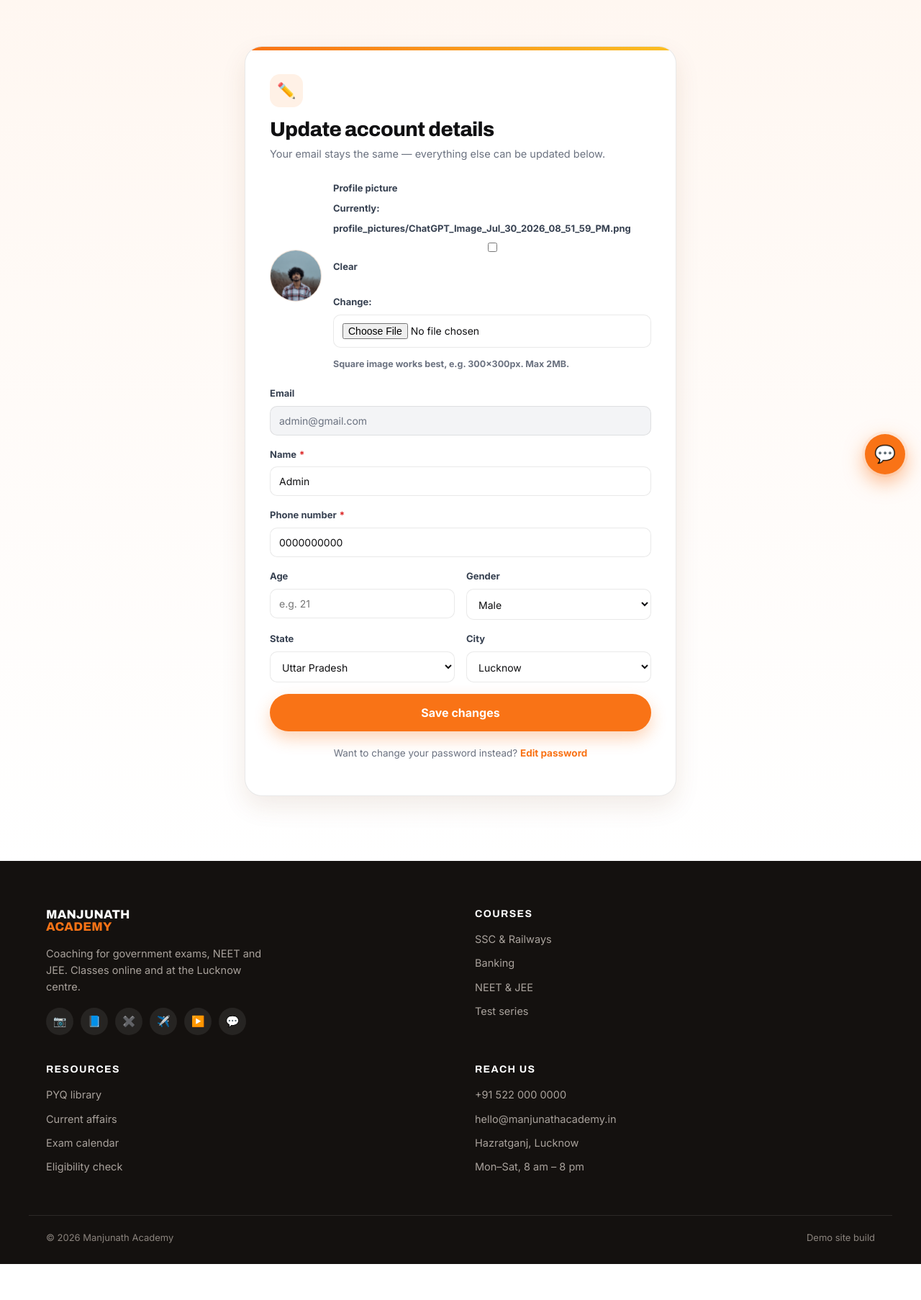
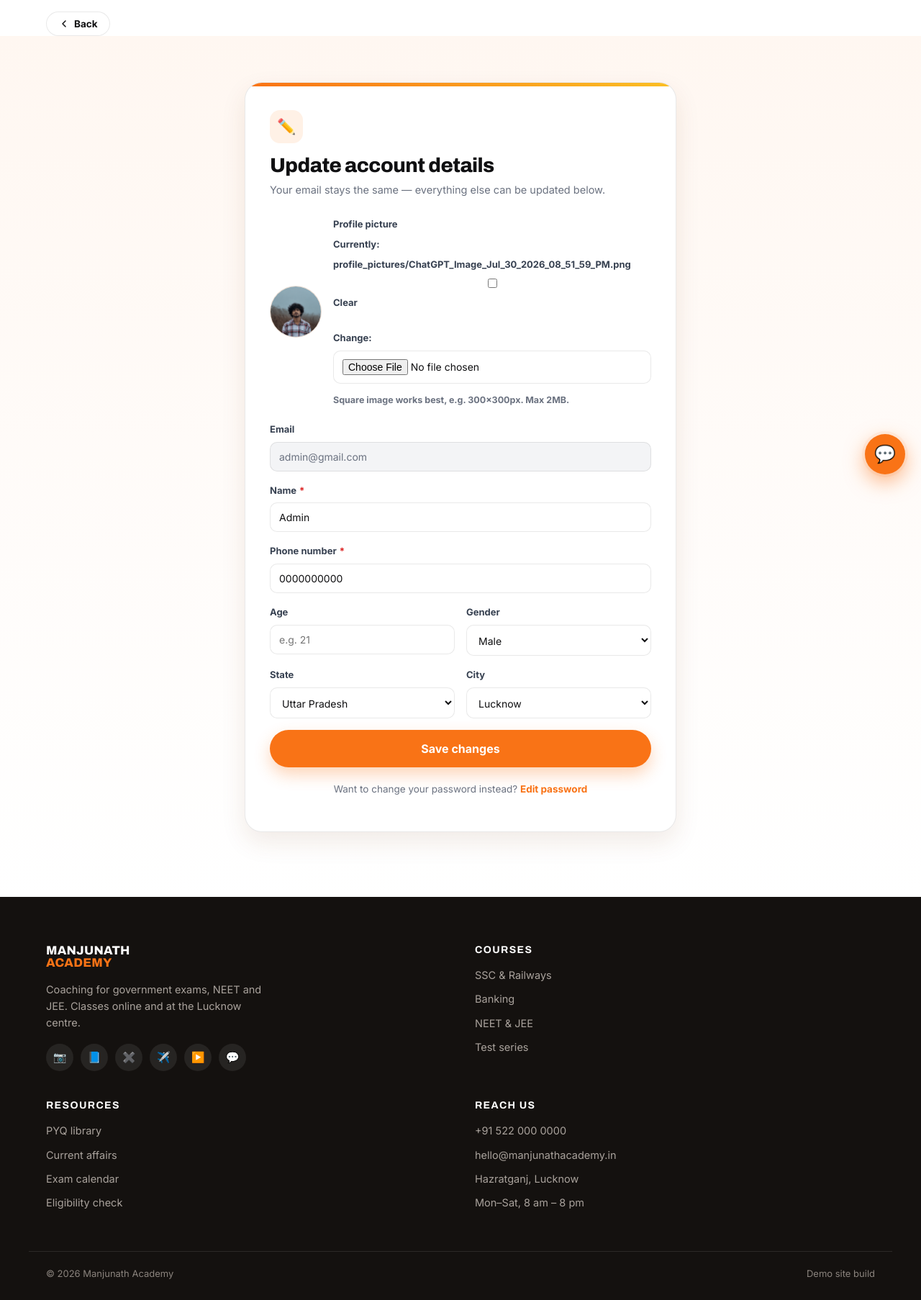
Before and after one commit to n57184322-hue/manjunathacademy, a Django app: page /account/edit/ in a window 1280 px wide. Shown: the part 119-1925 px from the top of the page at 72% size. Before the commit the page ends 1875 px from the top, so only its background shows below. Run offline with Django 5.2, Linux system fonts and the light colour scheme; a user stored in the database is signed in; data comes from the database, SQL or seed files in the repository; both versions use the stored data as it was after the commit.

Commit message:
Add a Back button on every public page except the homepage

```diff
--- a/myapp/templates/myapp/base.html
+++ b/myapp/templates/myapp/base.html
@@ -247,6 +247,14 @@ h1,h2,h3,h4{font-family:"Archivo",system-ui,sans-serif;margin:0;line-height:1.1;
 .menu-toggle[aria-expanded="true"] span:nth-child(1){transform:translateY(7px) rotate(45deg)}
 .menu-toggle[aria-expanded="true"] span:nth-child(2){opacity:0}
 .menu-toggle[aria-expanded="true"] span:nth-child(3){transform:translateY(-7px) rotate(-45deg)}
+
+.back-bar{padding:16px 0 0}
+.back-btn{
+  display:inline-flex;align-items:center;gap:6px;background:#fff;border:1px solid var(--line);
+  padding:8px 16px;border-radius:var(--r-pill);font-weight:700;font-size:13.5px;color:var(--ink);
+  cursor:pointer;transition:.15s ease;font-family:inherit;
+}
+.back-btn:hover{border-color:rgba(249,115,22,.45);color:var(--orange-deep);transform:translateX(-2px)}
 
 /* ============================================================
    SLIDING ADVERTISEMENT BANNER
@@ -1115,6 +1123,17 @@ h1,h2,h3,h4{font-family:"Archivo",system-ui,sans-serif;margin:0;line-height:1.1;
   </div>
 </header>
 
+{% if request.path != '/' %}
+<div class="back-bar">
+  <div class="wrap">
+    <button type="button" class="back-btn" id="backBtn">
+      <svg viewBox="0 0 24 24" width="16" height="16" aria-hidden="true"><path d="m15 6-6 6 6 6" fill="none" stroke="currentColor" stroke-width="2.2" stroke-linecap="round" stroke-linejoin="round"/></svg>
+      Back
+    </button>
+  </div>
+</div>
+{% endif %}
+
 {% block content %}{% endblock %}
 
 <!-- ================= FOOTER ================= -->
@@ -1175,6 +1194,19 @@ document.addEventListener('DOMContentLoaded', function () {
   if (topLoader) {
     document.querySelectorAll('a[href$="/login/"], a[href$="/signup/"]').forEach((link) => {
       link.addEventListener('click', () => topLoader.classList.add('is-active'));
+    });
+  }
+
+  /* ---------- 0a-2. Back button ---------- */
+  const backBtn = document.getElementById('backBtn');
+  if (backBtn) {
+    backBtn.addEventListener('click', () => {
+      const cameFromSameSite = document.referrer && document.referrer.indexOf(window.location.origin) === 0;
+      if (cameFromSameSite && window.history.length > 1) {
+        window.history.back();
+      } else {
+        window.location.href = '{% url "index" %}';
+      }
     });
   }
 
```
Also changed, not shown: db.sqlite3, media/daily_updates/posts/01.webp (added), media/daily_updates/posts/PTI01-16-2023-RPT164B-0_1673868031977_1673868031977_1673868105921_1_o9xxE9l.webp (added).
